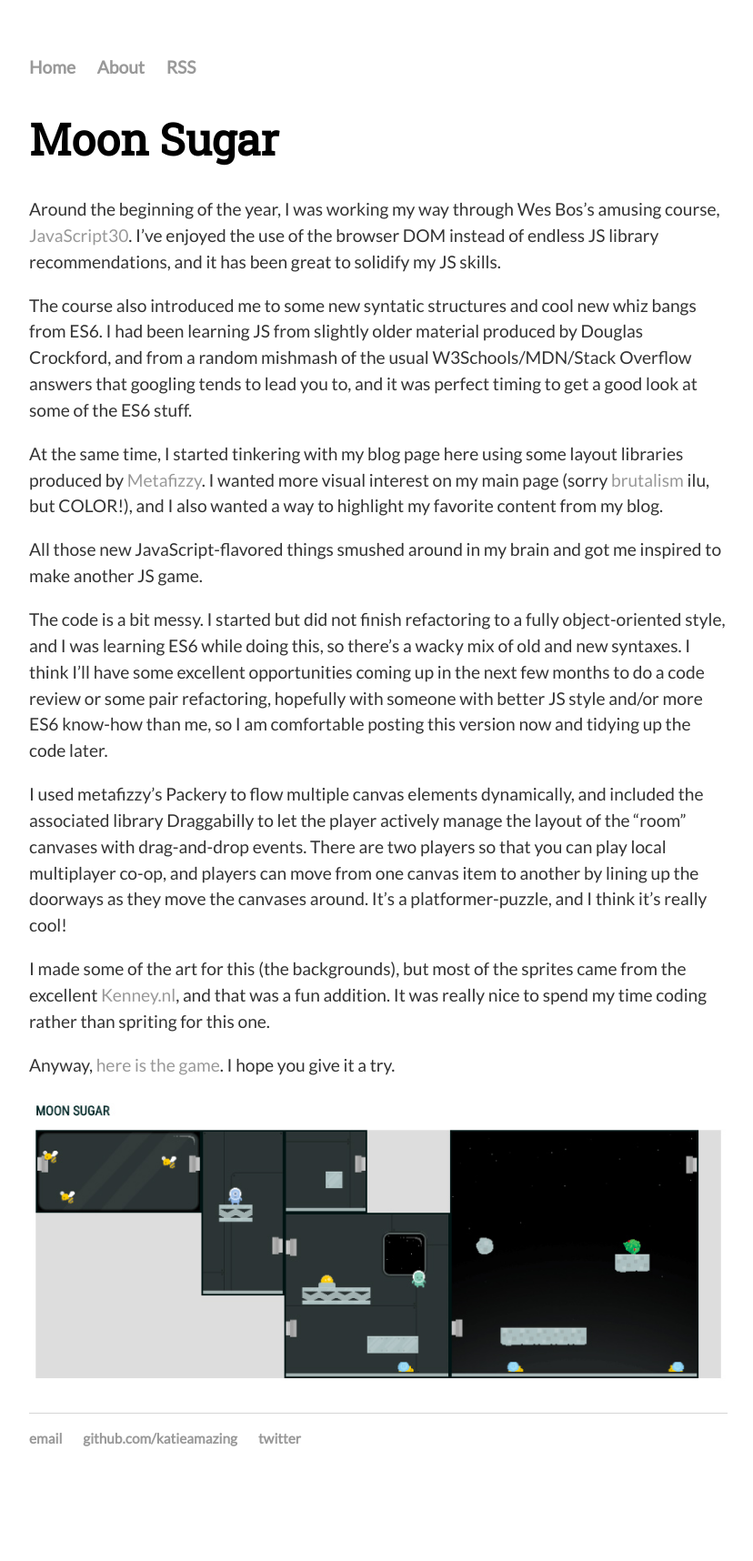
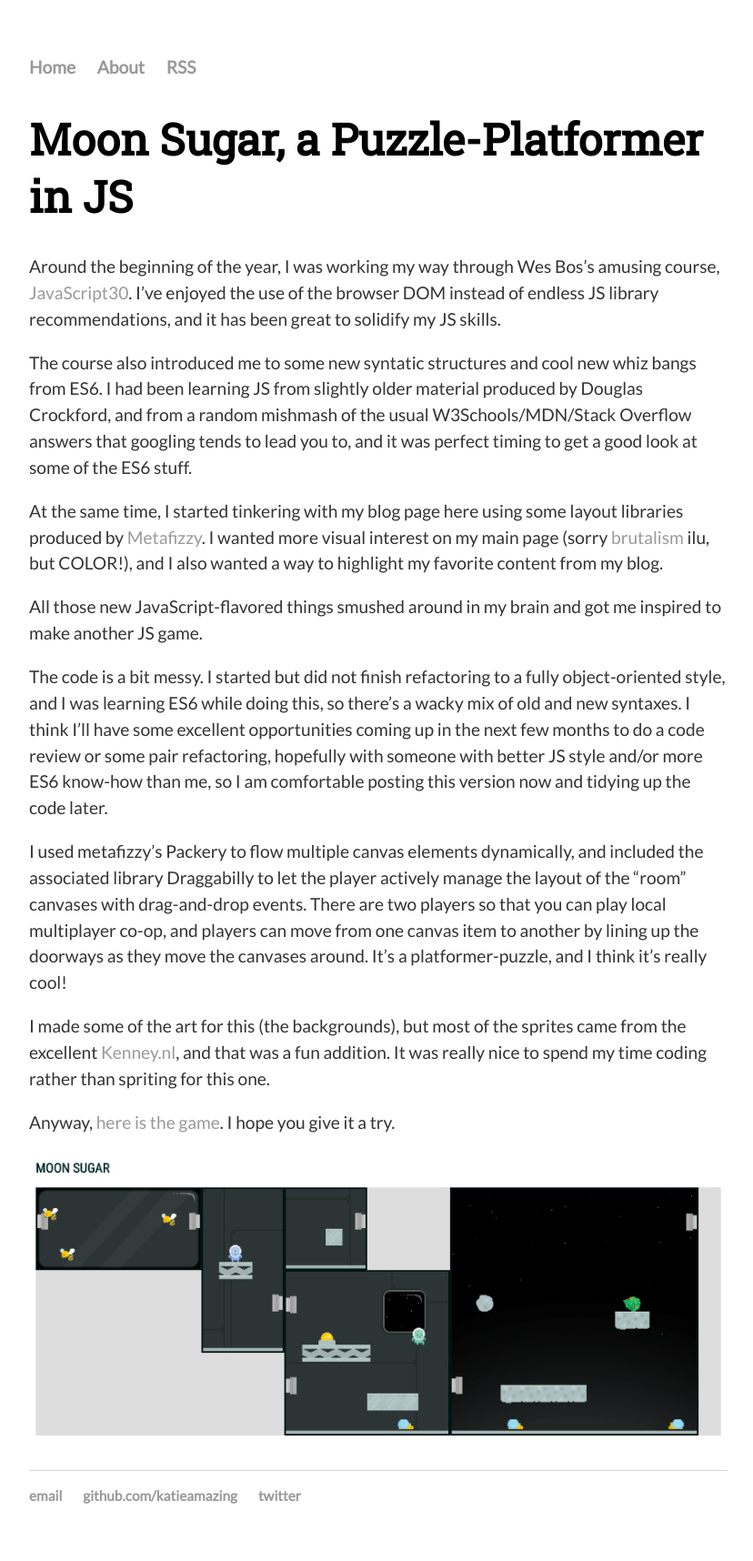
Before and after one commit to katieamazing/katieamazing.github.io, a Jekyll site: the page built from _posts/2017-02-24-moon-sugar.md, in a window 1280 px wide. Shown: the whole page at 91% size, without its empty margins (224-1052 px from the left). Built offline with Jekyll 4.4.1, drawn with Linux system fonts in a browser that asks for light colours; before the commit the page ends 1653 px from its top, so only the background shows below that.

Commit message:
Update 2017-02-24-moon-sugar.md

```diff
--- a/_posts/2017-02-24-moon-sugar.md
+++ b/_posts/2017-02-24-moon-sugar.md
@@ -1,6 +1,6 @@
 ---
 layout: post
-title: "Moon Sugar"
+title: "Moon Sugar, a Puzzle-Platformer in JS"
 date: 2017-02-24
 ---
 
```
